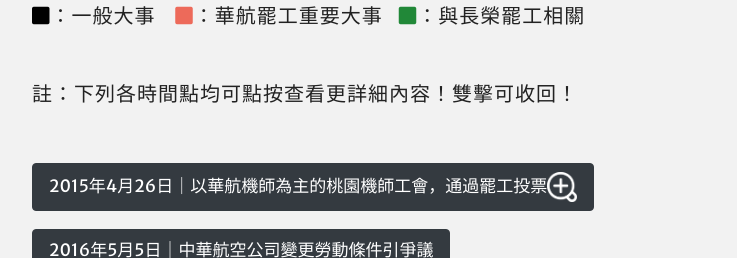
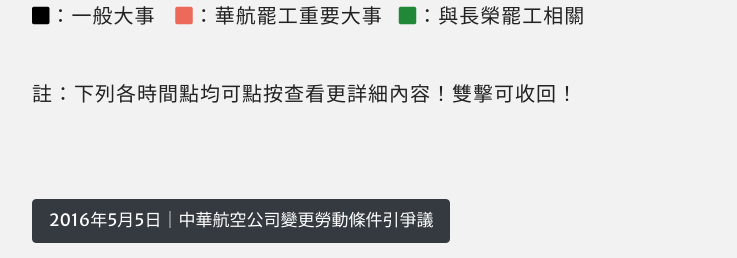
Before and after one commit to calumleung/china-airlines-industrial-action, a website with bundled scripts: page index.html in a window 1280 px wide. Shown: the part 3533-3791 px from the top of the page, without its empty margins (243-980 px from the left). Built offline with nearby package versions, Linux system fonts and the light colour scheme; some icons are missing.

Commit message:
Update index.html

```diff
--- a/index.html
+++ b/index.html
@@ -406,7 +406,7 @@
 
           <div class="timeline" >
             <div class="line" style="display: inline;position: relative;padding-right: 30px">
-              <button type="button" class="btn btn-dark" onclick="t1()" style="text-align: left;">2015年4月26日｜以華航機師為主的桃園機師工會，通過罷工投票<img class="timeline-icon-plus"  id="ticon1a" src="img/zoom-loupe.png" alt="search" ><img class="timeline-icon" id="ticon1b" src="img/zoom-loupe-1.png" alt="search"></button>
+<!--               <button type="button" class="btn btn-dark" onclick="t1()" style="text-align: left;">2015年4月26日｜以華航機師為主的桃園機師工會，通過罷工投票<img class="timeline-icon-plus"  id="ticon1a" src="img/zoom-loupe.png" alt="search" ><img class="timeline-icon" id="ticon1b" src="img/zoom-loupe-1.png" alt="search"></button> -->
               <div class="timeline-collapse" id="t1" style="display:none">
                 <div class="comment">
                   <p>・經過：670位會員中有596名投票贊成罷工、2名廢票。</p>
@@ -636,13 +636,12 @@
   var x = document.getElementById("t1");
   if (x.style.display === "none") {
     x.style.display = "block";
-	document.getElementById("ticon1b").style.display="block";
-	document.getElementById("ticon1a").style.display="none";
-	console.log('更新')
+// 	document.getElementById("ticon1b").style.display="block";
+// 	document.getElementById("ticon1a").style.display="none";
   } else {
     x.style.display = "none";
-	document.getElementById("ticon1b").style.display="none";
-	document.getElementById("ticon1a").style.display="block";
+// 	document.getElementById("ticon1b").style.display="none";
+// 	document.getElementById("ticon1a").style.display="block";
   }
 };
 
```
